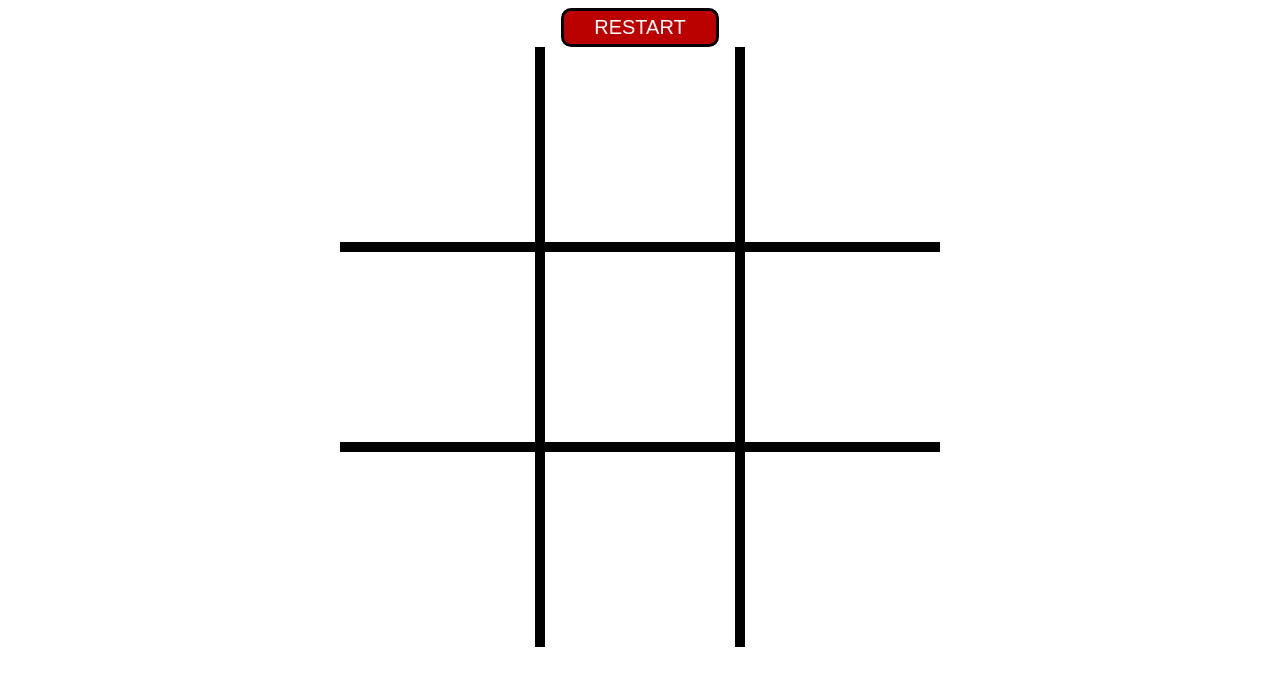
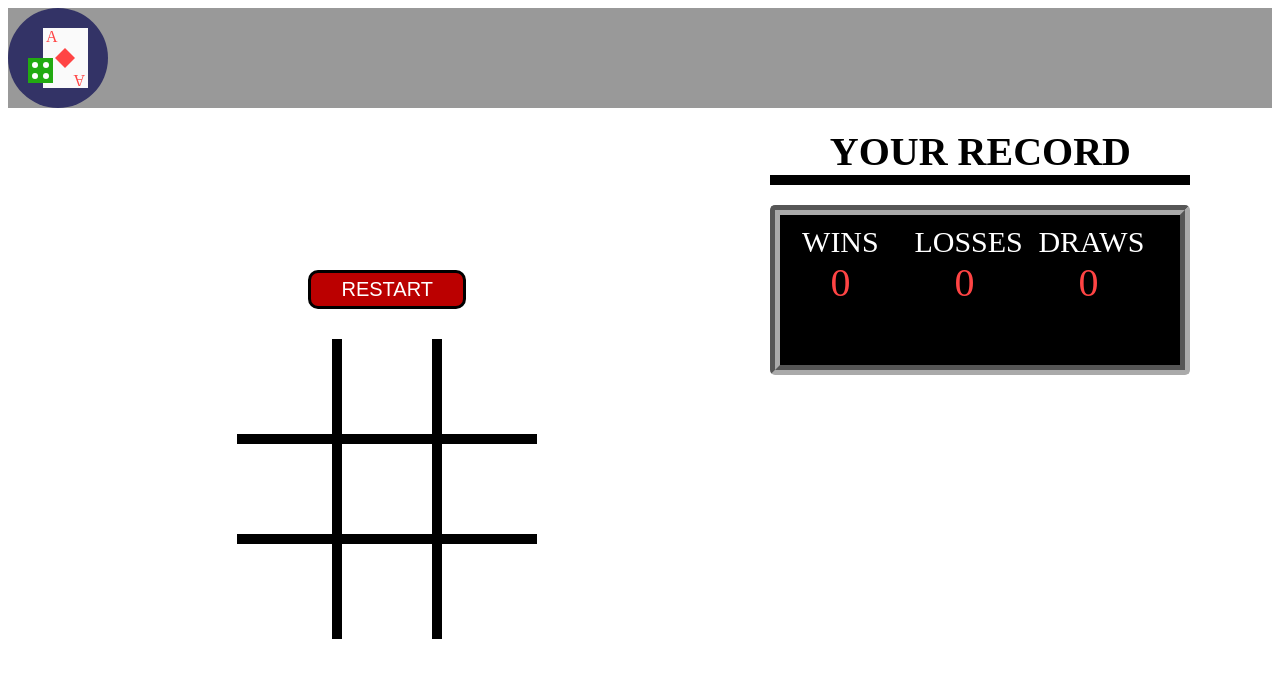
Before and after one commit to kharmon11/games, a Flask app: page /tictactoe in a window 1280 px wide. Shown: the top 686 px of the page. Run offline with Flask 2, Linux system fonts and the light colour scheme.

Commit message:
Created base page. Bug fixes.

```diff
--- a/main.py
+++ b/main.py
@@ -2,6 +2,7 @@ import os
 from flask import Flask, render_template, url_for
 
 app = Flask(__name__)
+
 
 @app.context_processor
 def override_url_for():
@@ -17,7 +18,8 @@ def dated_url_for(endpoint, **values):
             values['q'] = int(os.stat(file_path).st_mtime)
     return url_for(endpoint, **values)
 
-@app.route('/')
+
+@app.route('/', methods=['GET'])
 def index():
     return render_template("index.html")
 
@@ -26,9 +28,11 @@ def index():
 def tictactoe():
     return render_template("tictactoe.html")
 
+
 @app.route('/blackjack', methods=['GET'])
 def blackjack():
     return render_template("blackjack.html")
 
+
 if __name__ == '__main__':
     app.run(debug=True)
--- a/src/cards/card.js
+++ b/src/cards/card.js
@@ -2,6 +2,7 @@ class Card {
     constructor(rank, suit) {
         this.rank = rank;
         this.suit = suit;
+        this.img = "{{ url_for('static', filename='" + this.suit + this.rank + ".bmp') }}";
     }
 }
 
--- a/src/cards/deck.js
+++ b/src/cards/deck.js
@@ -3,7 +3,7 @@ import Card from './card';
 class Deck {
     constructor() {
         this.ranks = [1, 2, 3, 4, 5, 6, 7, 8, 9, 10, 11, 12, 13];
-        this.suits = ["clubs", "spades", "diamonds", "hearts"];
+        this.suits = ["c", "s", "d", "h"];
         this.cards = [];
         let i, j;
         for (i = 0; i < this.ranks.length; i++) {
--- /dev/null
+++ b/static/css/base.css
@@ -0,0 +1,37 @@
+.logo-circle {
+    fill: #336;
+}
+
+.logo-card-body {
+    fill: #fafafa;
+}
+
+.logo-card-diamond {
+    fill: #f44;
+}
+
+.logo-dice-base {
+    fill: #2a1;
+}
+
+.logo-dice-dot {
+    fill: #fff;
+}
+
+.logo-card-ace {
+    fill: #f44;
+}
+
+#header {
+    background-color: #999;
+    width: 100%;
+    height: 100px;
+}
+
+#logo {
+    height: 100px;
+    width: 100px;
+}
+
+#bottom_ace {
+}
--- a/static/css/tictactoe.css
+++ b/static/css/tictactoe.css
@@ -1,6 +1,12 @@
 .wrapper {
     width: 100%;
     text-align: center;
+}
+
+.section {
+    display: inline-block;
+    position: relative;
+    padding-top: 20px;
 }
 
 .message-win {
@@ -18,14 +24,36 @@
     color: #000;
 }
 
+.score-display {
+    display: inline-block;
+    width: 100px;
+    margin: 10px;
+    text-align: center;
+}
+
+.scoreboard-titles {
+    color: #fff;
+    font-size: 30px;
+}
+
+.scores {
+    color: #f44;
+    font-size: 40px;
+}
+
 #main {
     width: 100%;
+}
+
+#board_section {
+    width: 60%;
 }
 
 #restart_btn {
     background-color: #b00;
     font-size: 20px;
     padding: 5px 30px 5px 30px;
+    margin-bottom: 30px;
     border: 3px solid #000;
     border-radius: 10px;
 
@@ -46,11 +74,31 @@
 #board_wrapper {
     position: relative;
     margin: auto;
-    width: 600px;
-    height: 600px;
+    width: 300px;
+    height: 300px;
 }
 
 #board {
     width: 100%;
-    height: 100%;
 }
+
+#score_section {
+    max-width: 40%;
+}
+
+#score_title {
+    font-size: 40px;
+    font-weight: 700;
+    text-align: center;
+    border-bottom: 10px solid #000;
+    margin-bottom: 20px;
+}
+
+#scoreboard {
+    background-color: #000;
+    width: 400px;
+    height: 150px;
+    border: 10px groove #aaa;
+    border-radius: 5px;
+    margin: auto;
+}
--- a/static/js/tictactoe.js
+++ b/static/js/tictactoe.js
@@ -60,7 +60,7 @@
 /******/ 	__webpack_require__.p = "";
 /******/
 /******/ 	// Load entry module and return exports
-/******/ 	return __webpack_require__(__webpack_require__.s = 0);
+/******/ 	return __webpack_require__(__webpack_require__.s = 1);
 /******/ })
 /************************************************************************/
 /******/ ([
@@ -70,9 +70,29 @@
 "use strict";
 
 
-var _drawBoard = __webpack_require__(1);
+Object.defineProperty(exports, "__esModule", {
+    value: true
+});
+var displayScores = function displayScores() {
+    document.getElementById("wins_score").innerHTML = localStorage.wins;
+    document.getElementById("losses_score").innerHTML = localStorage.losses;
+    document.getElementById("draws_score").innerHTML = localStorage.draws;
+};
 
-var _game = __webpack_require__(2);
+exports.displayScores = displayScores;
+
+/***/ }),
+/* 1 */
+/***/ (function(module, exports, __webpack_require__) {
+
+"use strict";
+
+
+var _drawBoard = __webpack_require__(2);
+
+var _displayScores = __webpack_require__(0);
+
+var _game = __webpack_require__(3);
 
 var _game2 = _interopRequireDefault(_game);
 
@@ -81,6 +101,19 @@ function _interopRequireDefault(obj) { return obj && obj.__esModule ? obj : { de
 var boardCanvas = document.getElementById("board");
 var ctx = boardCanvas.getContext("2d");
 (0, _drawBoard.drawBoard)(boardCanvas, ctx);
+
+if (typeof Storage !== "undefined") {
+    if (localStorage.record) {
+        (0, _displayScores.displayScores)();
+    } else {
+        localStorage.record = true;
+        localStorage.setItem("wins", 0);
+        localStorage.setItem("losses", 0);
+        localStorage.setItem("draws", 0);
+        (0, _displayScores.displayScores)();
+    }
+}
+
 var game = new _game2.default(boardCanvas, ctx);
 game.start();
 
@@ -88,33 +121,6 @@ function restartGame(event) {
     location.reload();
 }
 document.getElementById("restart_btn").addEventListener("click", restartGame);
-
-/***/ }),
-/* 1 */
-/***/ (function(module, exports, __webpack_require__) {
-
-"use strict";
-
-
-Object.defineProperty(exports, "__esModule", {
-    value: true
-});
-var drawBoard = function drawBoard(boardCanvas, ctx) {
-    var size = [boardCanvas.offsetWidth / 3, boardCanvas.offsetWidth * (2 / 3), boardCanvas.offsetWidth];
-    ctx.beginPath();
-    ctx.fillStyle = "#000";
-    ctx.lineWidth = 10;
-    ctx.moveTo(size[0], 0);
-    ctx.lineTo(size[0], size[2]);
-    ctx.moveTo(size[1], 0);
-    ctx.lineTo(size[1], size[2]);
-    ctx.moveTo(0, size[0]);
-    ctx.lineTo(size[2], size[0]);
-    ctx.moveTo(0, size[1]);
-    ctx.lineTo(size[2], size[1]);
-    ctx.stroke();
-};
-exports.drawBoard = drawBoard;
 
 /***/ }),
 /* 2 */
@@ -126,12 +132,40 @@ exports.drawBoard = drawBoard;
 Object.defineProperty(exports, "__esModule", {
     value: true
 });
+var drawBoard = function drawBoard(boardCanvas, ctx) {
+    ctx.beginPath();
+    ctx.fillStyle = "#000";
+    ctx.lineWidth = 10;
+    ctx.moveTo(100, 0);
+    ctx.lineTo(100, 300);
+    ctx.moveTo(200, 0);
+    ctx.lineTo(200, 300);
+    ctx.moveTo(0, 100);
+    ctx.lineTo(300, 100);
+    ctx.moveTo(0, 200);
+    ctx.lineTo(300, 200);
+    ctx.stroke();
+};
+exports.drawBoard = drawBoard;
+
+/***/ }),
+/* 3 */
+/***/ (function(module, exports, __webpack_require__) {
+
+"use strict";
+
+
+Object.defineProperty(exports, "__esModule", {
+    value: true
+});
 
 var _createClass = function () { function defineProperties(target, props) { for (var i = 0; i < props.length; i++) { var descriptor = props[i]; descriptor.enumerable = descriptor.enumerable || false; descriptor.configurable = true; if ("value" in descriptor) descriptor.writable = true; Object.defineProperty(target, descriptor.key, descriptor); } } return function (Constructor, protoProps, staticProps) { if (protoProps) defineProperties(Constructor.prototype, protoProps); if (staticProps) defineProperties(Constructor, staticProps); return Constructor; }; }();
 
-var _randInt = __webpack_require__(3);
+var _randInt = __webpack_require__(4);
 
-var _wins = __webpack_require__(4);
+var _displayScores = __webpack_require__(0);
+
+var _wins = __webpack_require__(5);
 
 function _classCallCheck(instance, Constructor) { if (!(instance instanceof Constructor)) { throw new TypeError("Cannot call a class as a function"); } }
 
@@ -230,9 +264,9 @@ var TicTacToe = function () {
         key: 'findSpaceDimension',
         value: function findSpaceDimension(coord) {
             return new Promise(function (resolve, reject) {
-                if (coord < 200) {
+                if (coord < 100) {
                     resolve(0);
-                } else if (coord > 200 && coord < 400) {
+                } else if (coord > 100 && coord < 200) {
                     resolve(1);
                 } else {
                     resolve(2);
@@ -411,13 +445,17 @@ var TicTacToe = function () {
             if (winner === 0) {
                 message.innerHTML = 'Draw!';
                 message.className = "message-draw";
+                localStorage.draws++;
             } else if (winner === 1) {
                 message.innerHTML = 'You Win!';
                 message.className = "message-win";
+                localStorage.wins++;
             } else {
                 message.innerHTML = 'You Lose!';
                 message.className = "message-loss";
+                localStorage.losses++;
             }
+            (0, _displayScores.displayScores)();
             this.canvas.removeEventListener("click", this.click);
         }
     }, {
@@ -426,10 +464,10 @@ var TicTacToe = function () {
             var _this9 = this;
 
             return new Promise(function (resolve, reject) {
-                var topX = dims.x * 200 + 200 * 0.05;
-                var botX = dims.x * 200 + 200 * 0.95;
-                var leftY = dims.y * 200 + 200 * 0.05;
-                var rightY = dims.y * 200 + 200 * 0.95;
+                var topX = dims.x * 100 + 100 * 0.05;
+                var botX = dims.x * 100 + 100 * 0.95;
+                var leftY = dims.y * 100 + 100 * 0.05;
+                var rightY = dims.y * 100 + 100 * 0.95;
 
                 _this9.ctx.beginPath();
                 _this9.ctx.strokeStyle = "#f00";
@@ -452,7 +490,7 @@ var TicTacToe = function () {
                 _this10.ctx.beginPath();
                 _this10.ctx.strokeStyle = "#00f";
                 _this10.ctx.lineWidth = 5;
-                _this10.ctx.arc(dims.x * 200 + 200 * 0.5, dims.y * 200 + 200 * 0.5, 90, 0, 2 * Math.PI, false);
+                _this10.ctx.arc(dims.x * 100 + 100 * 0.5, dims.y * 100 + 100 * 0.5, 45, 0, 2 * Math.PI, false);
                 _this10.ctx.stroke();
                 _this10.turn++;
                 resolve();
@@ -466,7 +504,7 @@ var TicTacToe = function () {
 exports.default = TicTacToe;
 
 /***/ }),
-/* 3 */
+/* 4 */
 /***/ (function(module, exports, __webpack_require__) {
 
 "use strict";
@@ -486,7 +524,7 @@ var randInt = function randInt(min, max) {
 exports.randInt = randInt;
 
 /***/ }),
-/* 4 */
+/* 5 */
 /***/ (function(module, exports, __webpack_require__) {
 
 "use strict";
--- /dev/null
+++ b/templates/base.html
@@ -0,0 +1,30 @@
+<!DOCTYPE html>
+<html lang="en">
+<head>
+    <meta charset="UTF-8">
+    <title>Ken Harmon Games - {% block title %}{% endblock %}</title>
+    <link rel="stylesheet" type="text/css" href="{{ url_for('static', filename='css/base.css') }}">
+    {% block css %}{% endblock %}
+</head>
+<body>
+<div id="header">
+    <a href="{{ url_for('index') }}">
+        <svg viewBox="0 0 100 100" id="logo" role="img">
+            <circle class="logo-circle" cx="50" cy="50" r="50"></circle>
+            <rect class="logo-card-body" x="35" y="20" width="45" height="60"></rect>
+            <path class="logo-card-diamond" d="M57 40 L67 50 L57 60 L47 50 Z"></path>
+            <text id="top_ace" class="logo-card-ace" x="38" y="34">A</text>
+            <text id="bottom_ace" class="logo-card-ace" x="77" y="67" transform="rotate(180,77,67)">A</text>
+            <rect class="logo-dice-base" x="20" y="50" height="25" width="25"></rect>
+            <circle class="logo-dice-dot" cx="27" cy="57" r="3"></circle>
+            <circle class="logo-dice-dot" cx="38" cy="57" r="3"></circle>
+            <circle class="logo-dice-dot" cx="27" cy="68" r="3"></circle>
+            <circle class="logo-dice-dot" cx="38" cy="68" r="3"></circle>
+        </svg>
+    </a>
+</div>
+<div id="content">{% block content %}{% endblock %}</div>
+
+{% block js %}{% endblock %}
+</body>
+</html>
--- a/templates/tictactoe.html
+++ b/templates/tictactoe.html
@@ -1,21 +1,39 @@
-<html>
+{% extends "base.html" %}
 
-<head>
-    <title>Tic-Tac-Toe</title>
-    <link rel="stylesheet" type="text/css" href="{{ url_for('static', filename='css/tictactoe.css') }}">
-</head>
-
-<body>
+{% block title %}Tic-Tac-Toe{% endblock %}
+{% block css %}
+    <link rel="stylesheet" type="text/css" href="{{ url_for('static', filename='css/tictactoe.css') }}">{% endblock %}
+{% block content %}
     <div id="main">
+        <div id="board_section" class="section">
             <div class='wrapper'>
                 <button id="restart_btn" class="game-btn">RESTART</button>
             </div>
             <div id='message_wrapper' class='wrapper'>
                 <div id='message'></div>
             </div>
-    <div id="board_wrapper"><canvas id="board" height="600" width="600"></canvas></div>
+            <div id="board_wrapper">
+                <canvas id="board" height="300" width="300"></canvas>
             </div>
-<script src="{{ url_for('static', filename='js/tictactoe.js') }}"></script>
-</body>
-
-</html>
+        </div>
+        <div id="score_section" class="section">
+            <div id="score_title">YOUR RECORD</div>
+            <div id="scoreboard">
+                <div id="wins" class="score-display">
+                    <div id="wins_title" class="scoreboard-titles">WINS</div>
+                    <div id="wins_score" class="scores"></div>
+                </div>
+                <div id="losses" class="score-display">
+                    <div id="losses_title" class="scoreboard-titles">LOSSES</div>
+                    <div id="losses_score" class="scores"></div>
+                </div>
+                <div id="draws" class="score-display">
+                    <div id="draws_title" class="scoreboard-titles">DRAWS</div>
+                    <div id="draws_score" class="scores"></div>
+                </div>
+            </div>
+        </div>
+    </div>
+{% endblock %}
+{% block js %}
+    <script src="{{ url_for('static', filename='js/tictactoe.js') }}"></script>{% endblock %}
```
Also changed, not shown: src/tictactoe/displayScores.js (added, +7 -0 lines), src/tictactoe/drawBoard.js (+8 -9 lines), src/tictactoe/game.js (+12 -7 lines), src/tictactoe/index.js (+14 -0 lines), static/js/blackjack.js (+14 -14 lines), templates/blackjack.html (+8 -11 lines), templates/index.html (+6 -11 lines), 2 other files. Lines whose indentation alone changed are shown as unchanged.
